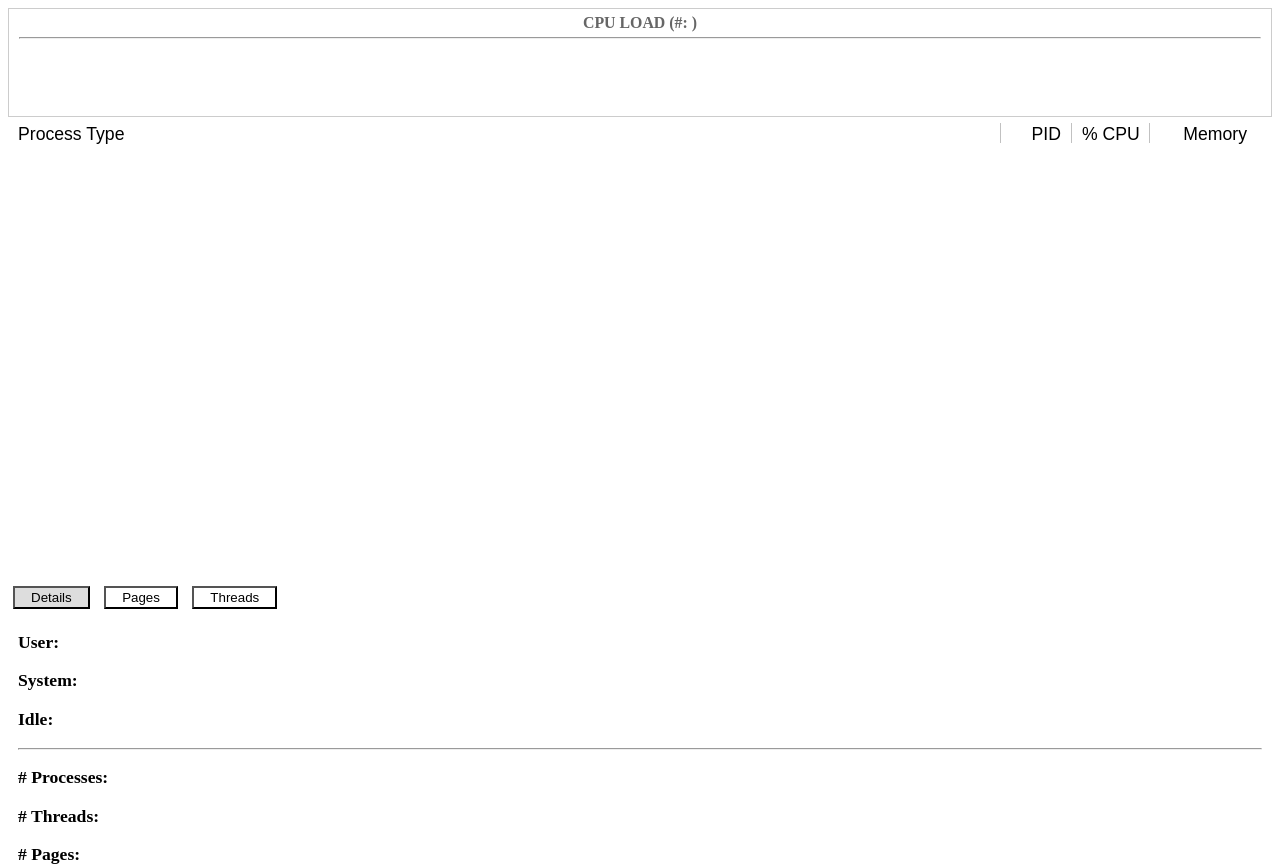
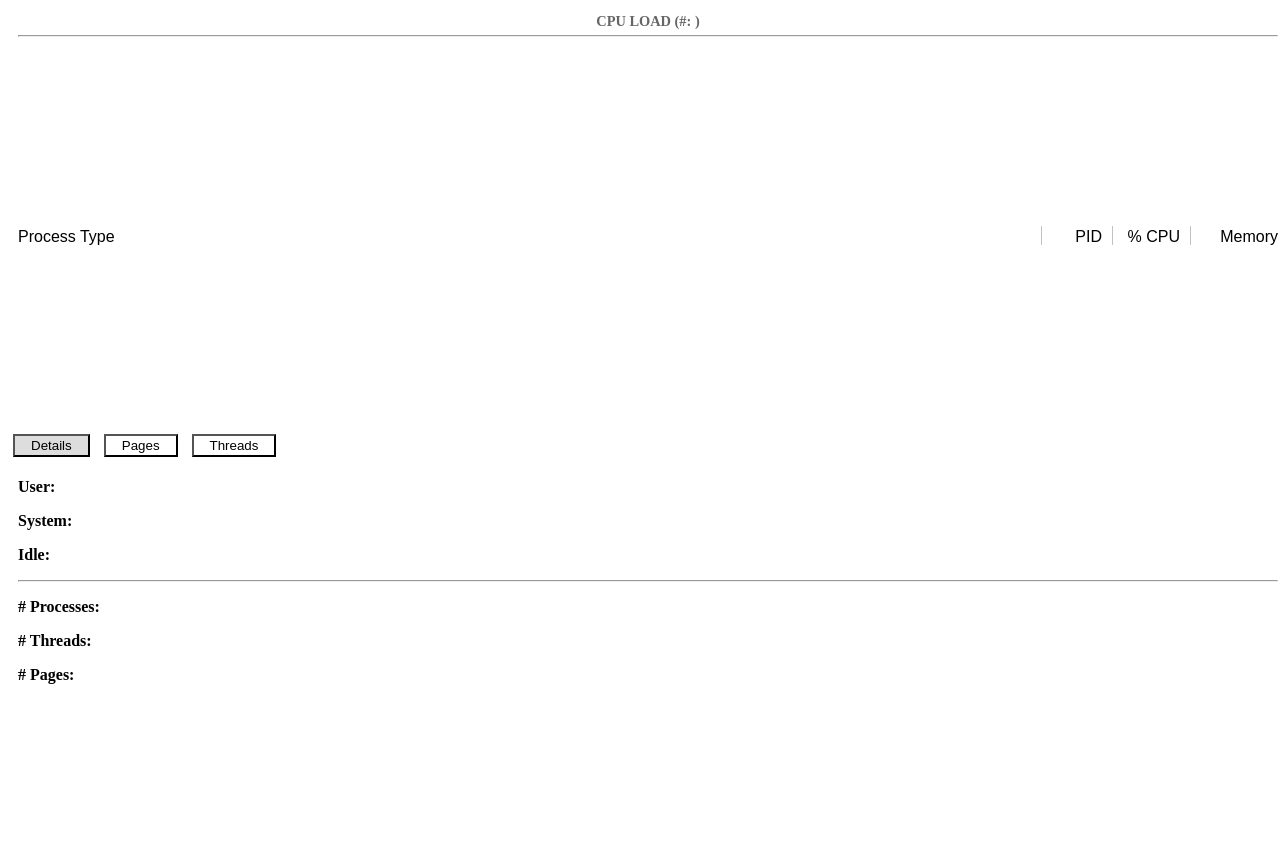
Before and after one commit to whimboo/perfchaser, a browser extension: page src/content/sidebar.html in a window 1280 px wide. After the commit the page ends 808 px from the top, so only its background shows below. Drawn offline with Linux system fonts and the light colour scheme.

Commit message:
Improve sidebar CSS for all platforms

```diff
--- a/src/content/sidebar.css
+++ b/src/content/sidebar.css
@@ -1,14 +1,97 @@
 @import url("chrome://global/skin/in-content/common.css");
+
+:root[platform=linux] {
+  --sidebar-font-size: .87em;
+  --process-info-height: 39vh;
+  --process-info-font-size: 1.05em;
+  --process-info-table-height: 24vh;
+}
+
+:root[platform=mac] {
+  --sidebar-font-size: 1.05em;
+  --process-info-height: 38vh;
+  --process-info-font-size: 1em;
+  --process-info-table-height: 23vh;
+}
 
 html, body {
   min-width: 300px;
-  font-size: 1.05em;
+  font-size: var(--sidebar-font-size);
+}
+
+#sidebar-content {
+  position: absolute;
+  display: grid;
+  grid-template-columns: auto;
+  grid-template-rows: 100px auto var(--process-info-height);
+  height: 100%;
+  width: 100%;
+  min-width: 280px;
+}
+
+#history {
+  grid-column: 1/2;
+  grid-row: 1/2;
+  background-color: #fff;
+}
+
+#history h1 {
+  margin: 5px 0;
+  text-align: center;
+  text-transform: uppercase;
+  color: #666;
+  font-size: .9em;
+}
+
+#history hr {
+  margin: 0 10px 2px;
+}
+
+#history-chart {
+  width: 100%;
+  height: 70px;
+  padding: 0 2px;
+}
+
+#history-chart #chart-kernel-cpu {
+  stroke: #d90074;
+  stroke-width: 1px;
+  fill: none;
+}
+
+#history-chart #chart-user-cpu {
+  stroke: #0074d9;
+  stroke-width: 1px;
+  fill: none;
+}
+
+#processes {
+  grid-column: 1/2;
+  grid-row: 2/3;
+  min-height: 100px;
+  max-height: 100%;
+  overflow-y: scroll;
+}
+
+#process-info {
+  grid-column: 1/2;
+  grid-row: 3/4;
+  font-size: var(--process-info-font-size);
 }
 
 table {
+  overflow: scroll;
   font-family: sans-serif;
   border-spacing: 0;
   background-color: var(--in-content-box-background);
+}
+
+
+thead {
+  position: sticky;
+  top: 0;
+  z-index: 2;
+  background-color: inherit;
 }
 
 thead, tbody tr {
@@ -32,10 +115,8 @@ thead > tr > td:not(:first-child) {
   border-bottom: 1px solid var(--in-content-border-color);
 }
 
-/* Avoid scrolling the header */
 tbody {
   display: block;
-  overflow-y: scroll;
   border-top: 1px solid var(--in-content-border-color);
 }
 
@@ -71,128 +152,6 @@ td {
 
 td:last-child {
   text-overflow: ellipsis;
-}
-
-#history {
-  border: 1px solid rgb(204, 204, 204);
-  background-color: #fff;
-}
-
-#history h1 {
-  margin: 5px 0;
-  text-align: center;
-  text-transform: uppercase;
-  color: #666;
-  font-size: .9em;
-}
-
-#history hr {
-  margin: 0 10px 2px;
-}
-
-#history-chart {
-  width: 100%;
-  height: 70px;
-  padding: 0 2px;
-}
-
-#history-chart #chart-kernel-cpu {
-  stroke: #d90074;
-  stroke-width: 1px;
-  fill: none;
-}
-
-#history-chart #chart-user-cpu {
-  stroke: #0074d9;
-  stroke-width: 1px;
-  fill: none;
-}
-
-/* Take scrollbar width into account for aligning 'Memory'  */
-#processes-table thead td:nth-child(4) {
-  width: 87px;
-  padding-right: 25px;
-}
-
-#processes-table tbody {
-  height: 54vh;
-}
-
-#processes-table td:nth-child(1) {
-  overflow: clip;
-  min-width: 110px;
-  text-align: left;
-}
-
-#processes-table td:nth-child(2) {
-  width: 50px;
-  text-align: right;
-}
-
-#processes-table td:nth-child(3) {
-  width: 57px;
-  text-align: right;
-}
-
-#processes-table td:nth-child(4) {
-  width: 72px;
-  text-align: right;
-}
-
-/* Take scrollbar width into account for aligning 'Memory'  */
-#pages-table thead td:nth-child(2) {
-  width: 75px;
-  padding-right: 25px;
-}
-
-#pages-table tbody {
-  height: 20vh;
-}
-
-#pages-table td:nth-child(1) {
-  overflow: clip;
-  min-width: 110px;
-  text-align: left;
-}
-
-#pages-table tbody td:nth-child(1):hover {
-  text-decoration: underline;
-  cursor: pointer;
-}
-
-#pages-table td:nth-child(2) {
-  width: 65px;
-  text-align: center;
-}
-
-/* Take scrollbar width into account for aligning 'Memory'  */
-#threads-table thead td:nth-child(3) {
-  width: 80px;
-  padding-right: 25px;
-}
-
-#threads-table tbody {
-  max-height: 20vh;
-}
-
-#threads-table td:nth-child(1) {
-  overflow: clip;
-  min-width: 110px;
-  text-align: left;
-}
-
-#threads-table td:nth-child(2) {
-  width: 85px;
-  text-align: right;
-}
-
-#threads-table td:nth-child(3) {
-  width: 65px;
-  text-align: right;
-}
-
-#process-info {
-  max-height: 20vh;
 }
 
 .tab {
@@ -248,3 +207,83 @@ td:last-child {
 #details #cpu-user {
   color: #0074d9;
 }
+
+/* Take scrollbar width into account for aligning 'Memory'  */
+#processes table thead td:nth-child(4) {
+  width: 77px;
+}
+
+#processes table td:nth-child(1) {
+  overflow: clip;
+  min-width: 110px;
+  text-align: left;
+}
+
+#processes table td:nth-child(2) {
+  width: 50px;
+  text-align: right;
+}
+
+#processes table td:nth-child(3) {
+  width: 57px;
+  text-align: right;
+}
+
+#processes table td:nth-child(4) {
+  width: 77px;
+  text-align: right;
+}
+
+/* Take scrollbar width into account for aligning 'Memory'  */
+#pages-table thead td:nth-child(2) {
+  width: 75px;
+  padding-right: 25px;
+}
+
+#pages-table tbody {
+  height: var(--process-info-table-height);
+  overflow-y: scroll;
+}
+
+#pages-table td:nth-child(1) {
+  overflow: clip;
+  min-width: 110px;
+  text-align: left;
+}
+
+#pages-table tbody td:nth-child(1):hover {
+  text-decoration: underline;
+  cursor: pointer;
+}
+
+#pages-table td:nth-child(2) {
+  width: 65px;
+  text-align: center;
+}
+
+/* Take scrollbar width into account for aligning 'Memory'  */
+#threads-table thead td:nth-child(3) {
+  width: 80px;
+  padding-right: 25px;
+}
+
+#threads-table tbody {
+  height: var(--process-info-table-height);
+  overflow-y: scroll;
+}
+
+#threads-table td:nth-child(1) {
+  overflow: clip;
+  min-width: 110px;
+  text-align: left;
+}
+
+#threads-table td:nth-child(2) {
+  width: 85px;
+  text-align: right;
+}
+
+#threads-table td:nth-child(3) {
+  width: 65px;
+  text-align: right;
+}
--- a/src/content/sidebar.html
+++ b/src/content/sidebar.html
@@ -19,7 +19,8 @@
         </svg>
       </div>
 
-      <table id="processes-table">
+      <div id="processes">
+        <table>
           <thead>
             <tr>
               <td id="type">Process Type</td>
@@ -30,6 +31,8 @@
           </thead>
           <tbody id="tbody-processes"></tbody>
         </table>
+      </div>
+
       <div id="process-info">
         <div class="tab">
           <button class="tablinks" name="details" active="true">Details</button>
```
Lines whose indentation alone changed are shown as unchanged.
